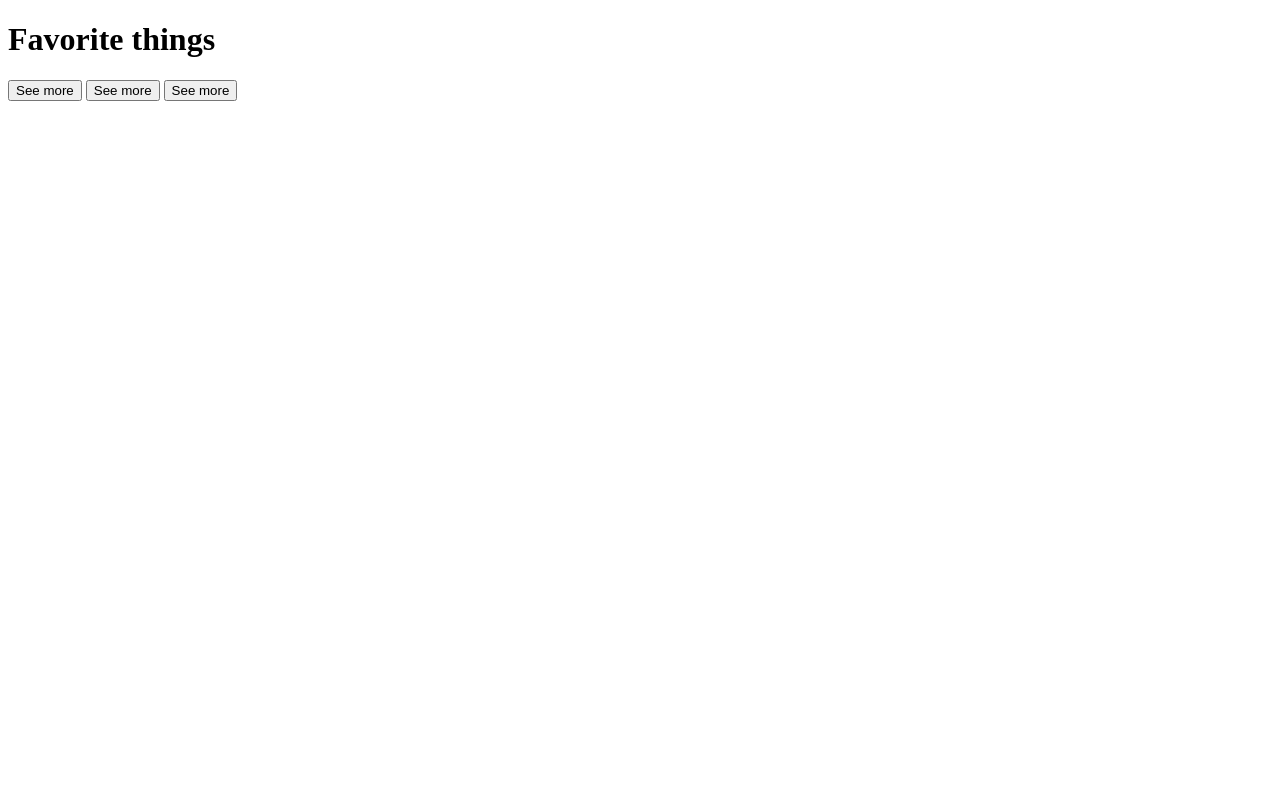
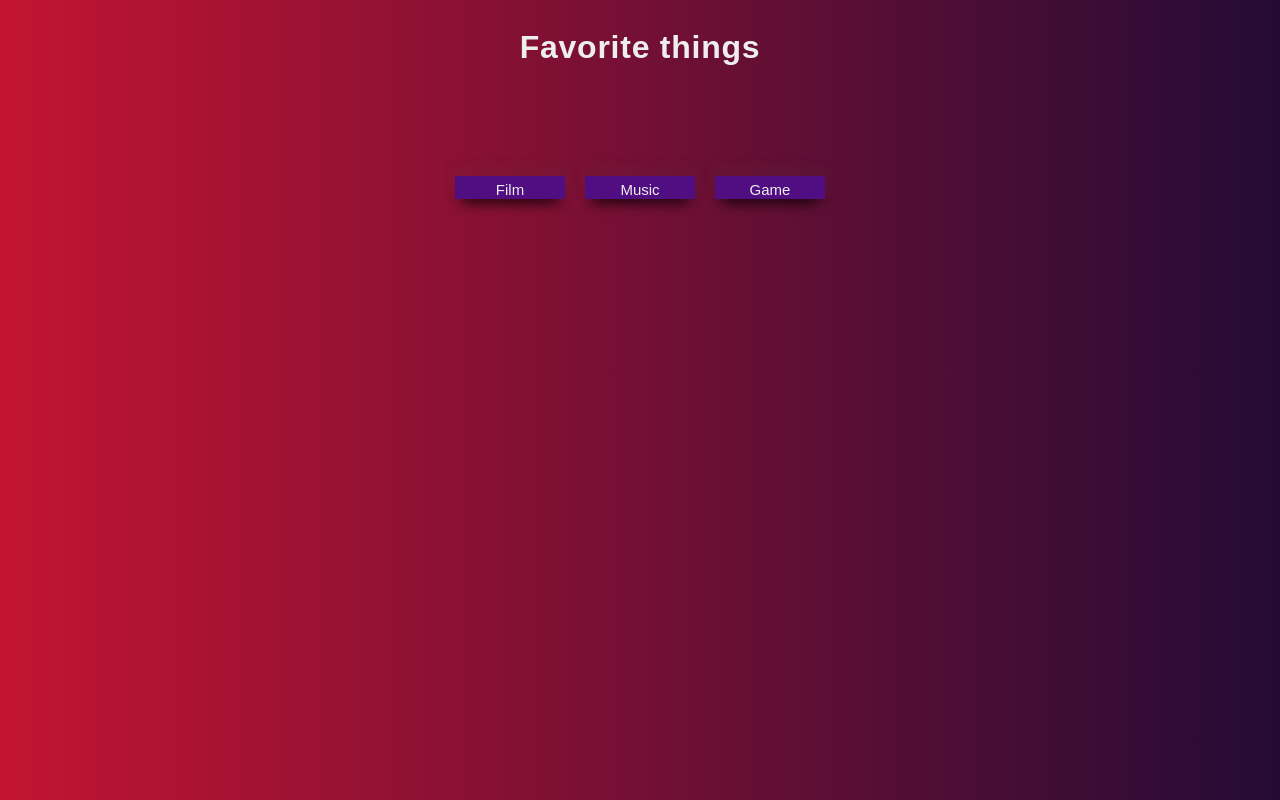
Before and after one commit to ash674/nandakumar_ashwin_favourite_things, a plain HTML site: page index.html in a window 1280 px wide. Drawn offline with Linux system fonts and the light colour scheme.

Commit message:
sass files

```diff
--- a/index.html
+++ b/index.html
@@ -4,14 +4,17 @@
     <meta charset="UTF-8">
     <meta http-equiv="X-UA-Compatible" content="IE=edge">
     <meta name="viewport" content="width=device-width, initial-scale=1.0">
+    <link rel="stylesheet" href="css/main.css">
     <title>Document</title>
 </head>
 <body>
+    <h1>Favorite things</h1>
     <main>
-        <h1>Favorite things</h1>
-        <button class='more_button' data-key="Thing1">See more</button>
-        <button class='more_button' data-key="Thing2">See more</button>
-        <button class='more_button' data-key="Thing3">See more</button>
+        <section class="buttons">
+        <button class='more_button' data-key="Thing1">Film</button>
+        <button class='more_button' data-key="Thing2">Music</button>
+        <button class='more_button' data-key="Thing3">Game</button>
+    </section>
         <section id="favorite-items">
             <h2></h2>
         </section>
@@ -21,12 +24,6 @@
         <p class="description"></p>
     </main>
 <!-- templates go here -->
-<template id="bio-template">
-    <section class="panel" data-key="">
-
-        <h2 class="name"></h2>
-    </section>
-</template>
 <!-- end template -->
     <script src="js/main.js" type="module" defer></script>
 </body>
--- a/js/main.js
+++ b/js/main.js
@@ -3,19 +3,19 @@
 
     let things = {
         Thing1 : {
-            name: "cinema",
+            name: "CINEMA",
             description: "sdadasd",
             image: "cinema.jpeg"
         },
 
         Thing2 : {
-            name: "music",
+            name: "MUSIC",
             description: "dasdsadas",
             image: "music.jpg"
         },
 
         Thing3 : {
-            name: "video games",
+            name: "VIDEO GAMES",
             description: "adssdads",
             image: "video_games.jpg"
         }
@@ -28,8 +28,7 @@
     //things = {};
     const theThing = document.querySelector("#favorite-items"),
     theDescrip = document.querySelector("p"),
-    theImage = document.querySelector(".image img"),
-    theTemplate = document.querySelector("#bio-template").content;
+    theImage = document.querySelector(".image img")
 
 function showData(){
     let key = this.dataset.key;
--- a/sass/modules/_index.scss
+++ b/sass/modules/_index.scss
@@ -0,0 +1,79 @@
+body {
+    display: flex;
+    flex-direction: column;
+    justify-content: center;
+    background: rgb(195,20,50);
+background: linear-gradient(90deg, rgba(195,20,50,1) 0%, rgba(36,11,54,1) 100%);
+}
+
+h1 {
+    color: #EEEEEE;
+    text-align: center;
+    margin-bottom: 100px;
+    font-family: 'Nexa', Arial, Helvetica, sans-serif;
+    letter-spacing: 0.75px;
+}
+
+.buttons {
+    display: flex;
+    justify-content: center;
+}
+
+button{
+display: flex;
+width: 110px;
+padding-top: 5px;
+justify-content: center;
+margin: 10px;
+font-family: 'Nexa',Arial, Helvetica, sans-serif;
+font-size: 15px;
+color: #EEEEEE;
+border: none;
+background-color: #510D82;
+-webkit-box-shadow: 0px 10px 13px -7px #000000, 1px -7px 11px 4px rgba(80,80,80,0.08);
+box-shadow: 0px 10px 13px -7px #000000, 1px -7px 11px 4px rgba(80,80,80,0.08);
+}
+
+button:hover {
+    width: 120px;
+    background-color: #6410a0;font-weight: 400;
+    letter-spacing: 0.5px;
+    transition: ease-in 200ms;
+}
+
+
+#favorite-items{
+    margin-top: 30px;
+ display: flex;
+    text-align: center;
+    justify-content: center;
+    font-family: 'Europa',Arial, Helvetica, sans-serif;
+    font-size: 20px;
+    font-weight: lighter;
+    letter-spacing: 0.7px;
+
+
+    color: #EEEEEE;
+}
+
+
+.description {
+    display: flex;
+    text-align: center;
+    justify-content: center;
+    font-family: 'Europa',Arial, Helvetica, sans-serif;
+    font-size: 16px;
+    font-weight: lighter;
+    color: #EEEEEE;
+}
+
+.image {
+    display: flex;
+    justify-content: center;
+    margin-top: 40px;
+}
+
+.image:hover {
+    transform: scale(1.05);
+    transition: ease-in 200ms;
+}
```
Also changed, not shown: css/main.css (added), 1 other file.
